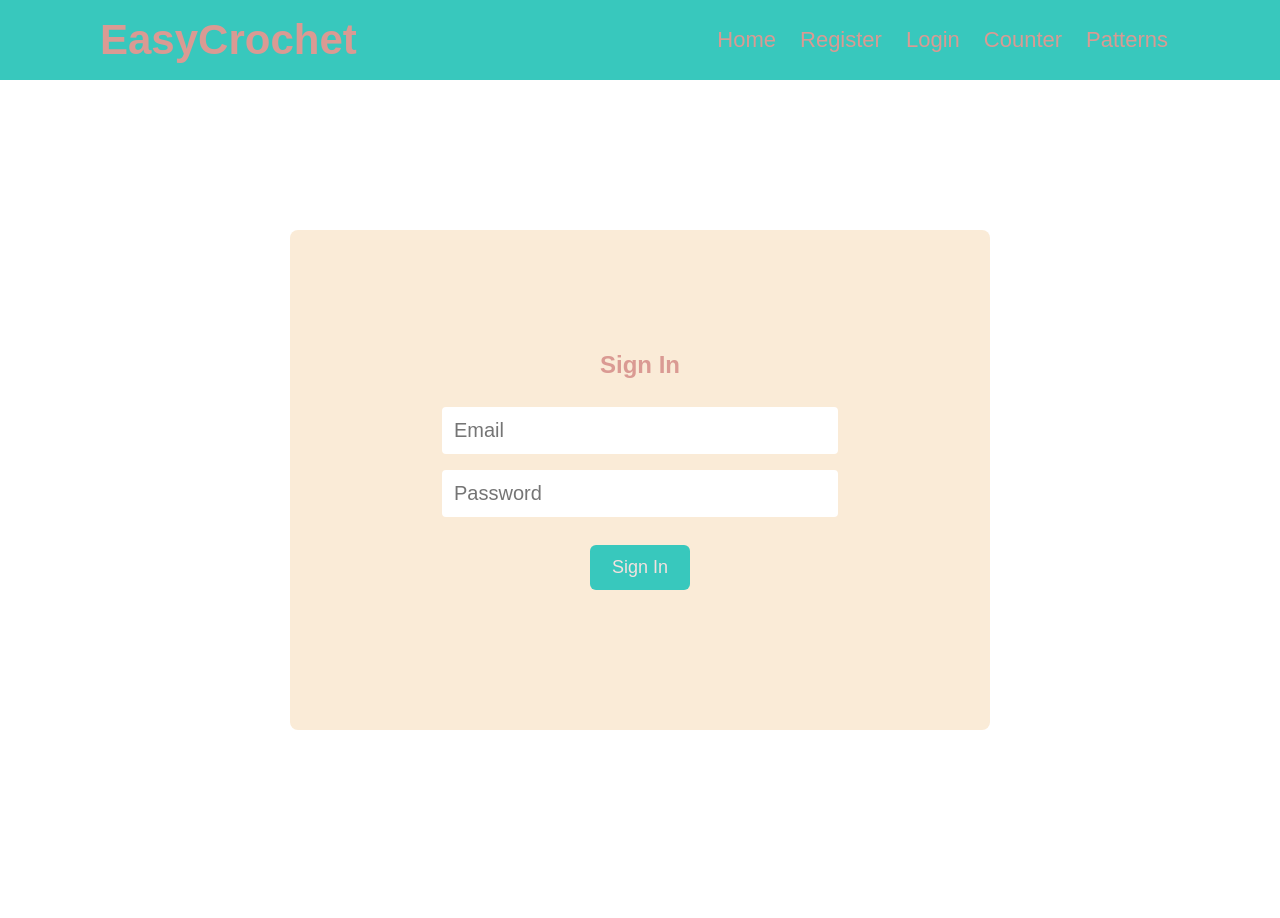
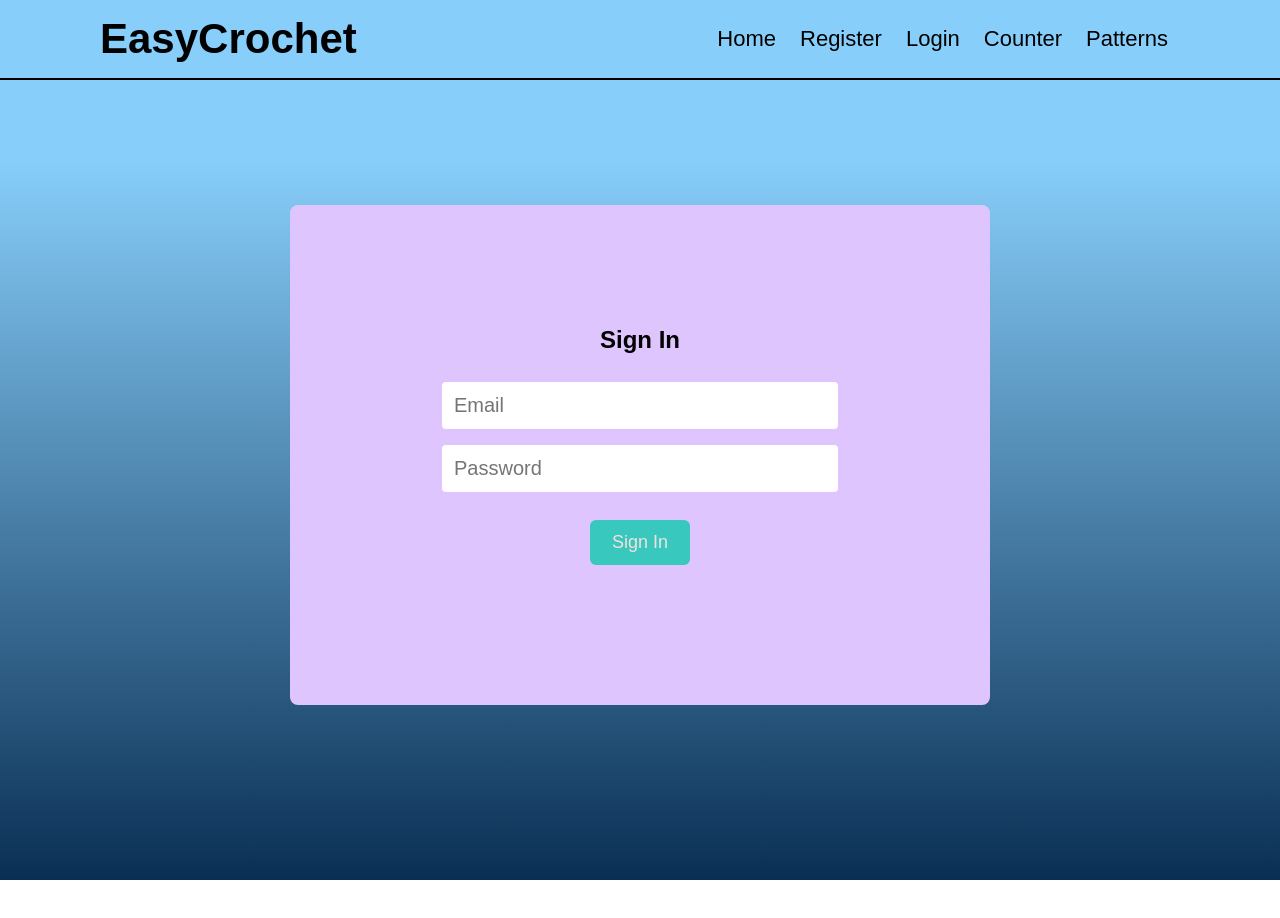
Before and after one commit to ajdinhusetovic/easy-crochet, a React (Vite) app: page /login in a window 1280 px wide. Shown: the top 918 px of the page. After the commit the page ends 880 px from the top, so only its background shows below. Built offline with nearby package versions, Linux system fonts and the light colour scheme; no server answers; a web font is replaced by a local one.

Commit message:
Edit colors

```diff
--- a/src/App.scss
+++ b/src/App.scss
@@ -10,5 +10,5 @@ body {
     height: 100vh;
     font-size: 16px;
     font-family: 'Ysabeau SC', sans-serif;
-    color: #DA9A93;
+    color: black;
 }
--- a/src/components/navbar.scss
+++ b/src/components/navbar.scss
@@ -5,7 +5,8 @@ header {
     justify-content: space-between;
     height: 80px;
     padding: 0 100px;
-    background-color: #38C8BD;
+    background-color: #87CEFA;
+    border-bottom: 2px solid black;
 
     h1 {
         font-size: 50px;
@@ -14,12 +15,12 @@ header {
 
     nav a {
         text-decoration: none;
-        color: #DA9A93;
+        color: black;
         margin: 0 12px;
         font-size: 22px;
 
         &:hover {
-            color: darken($color: #DA9A93, $amount: 30%);
+            color: darken($color: white, $amount: 70%);
         }
     }
 }
@@ -41,7 +42,7 @@ header {
         color: #DA9A93;
 
         &:hover {
-            background-color: darken($color: white, $amount: 12%);
+            background-color: darken($color: white, $amount: 70%);
         }
     }
 }
@@ -84,7 +85,7 @@ header {
         flex-direction: column;
         align-items: center;
         justify-content: center;
-        background-color: darken($color: #38C8BD, $amount: 10%);
+        background-color: darken($color: #87CEFA, $amount: 10%);
         transition: 1s;
         transform: translateY(-100vh);
     }
@@ -94,7 +95,7 @@ header {
 
         a {
             margin-top: 12px;
-            color: darken($color: #DA9A93, $amount: 30%);
+            color: darken($color: white, $amount: 70%);
         }
     }
 
--- a/src/components/pattern.scss
+++ b/src/components/pattern.scss
@@ -1,7 +1,7 @@
 .pattern {
     width: 200px;
     height: 200px;
-    background-color: aqua;
+    background-color: #DFC5FE;
     border-radius: 6px;
     padding: 20px;
     display: flex;
--- a/src/pages/Counter.jsx
+++ b/src/pages/Counter.jsx
@@ -41,7 +41,7 @@ export const Counter = () => {
     }
 
     return (
-        <section>
+        <section className="counter-section">
             <div className="counter-wrapper">
                 <h1>Crochet Counter</h1>
                 <div className="stitch-row-wrapper">
--- a/src/pages/Login.jsx
+++ b/src/pages/Login.jsx
@@ -23,6 +23,7 @@ export const Login = () => {
 
 
     return (
+        <div className="wrapper">
             <section className="login-wrapper">
                 <div className="login">
                     <h1>Sign In</h1>
@@ -42,5 +43,6 @@ export const Login = () => {
                     </div>
                 </div>
             </section>
+        </div>
     )
 }
--- a/src/pages/Register.jsx
+++ b/src/pages/Register.jsx
@@ -30,6 +30,7 @@ export const Register = () => {
     }
 
     return (
+        <div className="wrapper">
             <section className="register-wrapper">
                 <div className="register">
                     <h1>Create An Account</h1>
@@ -54,5 +55,6 @@ export const Register = () => {
                     </form>
                 </div>
             </section>
+        </div>
     )
 }
--- a/src/pages/counter.scss
+++ b/src/pages/counter.scss
@@ -1,7 +1,8 @@
-section {
-    max-width: 1360px;
+.counter-section {
     margin: auto;
-    margin-top: 75px;
+    padding-top: 125px;
+    height: 100vh;
+    background-image: linear-gradient(to top, #0A2F54, #87CEFA 90%);
 
     .counter-wrapper {
 
@@ -64,8 +65,8 @@ section {
 
 
 @media only screen and (max-width: 1024px) {
-    section {
-        margin-top: 20px;
+    .counter-section {
+        margin-top: 0px;
 
         .counter-wrapper {
 
--- a/src/pages/login.scss
+++ b/src/pages/login.scss
@@ -1,11 +1,16 @@
-
+.wrapper {
+    background-image: linear-gradient(to top, #0A2F54, #87CEFA 90%);
+    height: 100vh;
+}
 
 .login-wrapper {
     height: 100vh;
     display: flex;
     justify-content: center;
-    margin-top: 150px;
+    padding-top: 125px;
+    margin: 0 auto;
     max-width: 700px;
+    background-image: linear-gradient(to top, #0A2F54, #87CEFA 90%);
 
     .login {
         display: flex;
@@ -13,7 +18,7 @@
         align-items: center;
         justify-content: center;
         padding: 20px;
-        background-color: antiquewhite;
+        background-color: #DFC5FE;
         height: 500px;
         border-radius: 8px;
         width: 100%;
@@ -60,7 +65,7 @@
 @media only screen and (max-width: 1024px) {
 
     .login-wrapper {
-        margin-top: 0;
+        padding-top: 0;
         display: block;
         max-width: 1024px;
 
--- a/src/pages/patterns.scss
+++ b/src/pages/patterns.scss
@@ -1,7 +1,10 @@
 .patterns-wrapper {
+    /*background-color: #0A2F54;*/
+    background-image: linear-gradient(to top, #0A2F54, #87CEFA 90%);
+    height: 100vh;
     display: flex;
     .left {
-        border-right: 1px solid black;
+        border-right: 2px solid black;
         width: 50%;
         form {
             display: flex;
--- a/src/pages/register.scss
+++ b/src/pages/register.scss
@@ -1,10 +1,9 @@
-
-
 .register-wrapper {
     height: 100vh;
     display: flex;
     justify-content: center;
-    margin-top: 150px;
+    margin: 0 auto;
+    padding-top: 125px;
     max-width: 700px;
 
     .register {
@@ -13,7 +12,7 @@
         align-items: center;
         justify-content: center;
         padding: 20px;
-        background-color: antiquewhite;
+        background-color: #DFC5FE;
         height: 500px;
         border-radius: 8px;
         width: 100%;
@@ -68,7 +67,7 @@
 @media only screen and (max-width: 1024px) {
 
     .register-wrapper {
-        margin-top: 0;
+        padding-top: 0;
         display: block;
         max-width: 1024px;
 
```
Also changed, not shown: 1 other file (tests, documents, lock files or other folders). Lines whose indentation alone changed are shown as unchanged.
